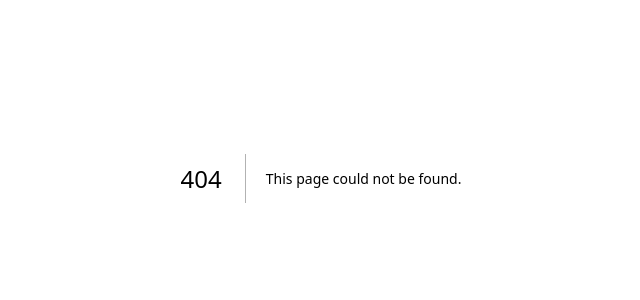
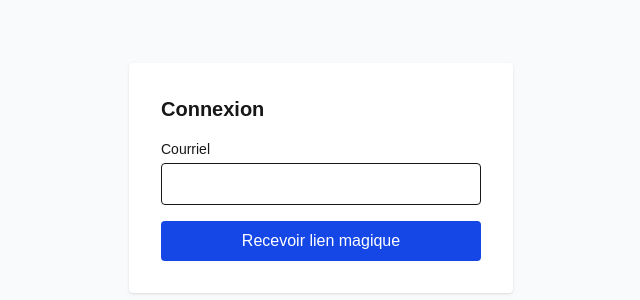
Before and after one commit to yannickvilleneuve-hash/lespachino, a Next.js app: page /login in a window 1280 px wide. Before the commit this address had no page. Shown: the part 222-522 px from the top of the page, without its empty margins (319-959 px from the left). Built offline with nearby package versions, Linux system fonts and the light colour scheme.

Commit message:
feat(auth): magic link login + protected dashboard

```diff
--- /dev/null
+++ b/app/auth/callback/route.ts
@@ -0,0 +1,14 @@
+import { createClient } from "@/lib/supabase/server";
+import { NextResponse, type NextRequest } from "next/server";
+
+export async function GET(request: NextRequest) {
+  const { searchParams, origin } = new URL(request.url);
+  const code = searchParams.get("code");
+
+  if (code) {
+    const supabase = await createClient();
+    const { error } = await supabase.auth.exchangeCodeForSession(code);
+    if (!error) return NextResponse.redirect(`${origin}/dashboard`);
+  }
+  return NextResponse.redirect(`${origin}/login?error=callback`);
+}
--- /dev/null
+++ b/app/auth/signout/route.ts
@@ -0,0 +1,8 @@
+import { createClient } from "@/lib/supabase/server";
+import { NextResponse, type NextRequest } from "next/server";
+
+export async function POST(request: NextRequest) {
+  const supabase = await createClient();
+  await supabase.auth.signOut();
+  return NextResponse.redirect(new URL("/login", request.url));
+}
--- /dev/null
+++ b/app/dashboard/page.tsx
@@ -0,0 +1,30 @@
+import { createClient } from "@/lib/supabase/server";
+import { redirect } from "next/navigation";
+
+export default async function DashboardPage() {
+  const supabase = await createClient();
+  const {
+    data: { user },
+  } = await supabase.auth.getUser();
+  if (!user) redirect("/login");
+
+  return (
+    <main className="min-h-screen p-8 bg-gray-50">
+      <header className="flex justify-between items-center mb-8">
+        <h1 className="text-2xl font-semibold">Camion Hino — Interne</h1>
+        <form action="/auth/signout" method="post">
+          <button
+            type="submit"
+            className="text-sm text-gray-600 hover:underline"
+          >
+            Déconnexion
+          </button>
+        </form>
+      </header>
+      <section className="bg-white p-6 rounded shadow">
+        <p className="text-sm text-gray-600">Connecté en tant que</p>
+        <p className="text-lg font-medium">{user.email}</p>
+      </section>
+    </main>
+  );
+}
--- /dev/null
+++ b/app/login/page.tsx
@@ -0,0 +1,63 @@
+"use client";
+
+import { useState } from "react";
+import { createClient } from "@/lib/supabase/client";
+
+export default function LoginPage() {
+  const [email, setEmail] = useState("");
+  const [status, setStatus] = useState<"idle" | "sending" | "sent" | "error">(
+    "idle",
+  );
+  const [err, setErr] = useState("");
+
+  async function onSubmit(e: React.FormEvent) {
+    e.preventDefault();
+    setStatus("sending");
+    const supabase = createClient();
+    const { error } = await supabase.auth.signInWithOtp({
+      email,
+      options: { emailRedirectTo: `${window.location.origin}/auth/callback` },
+    });
+    if (error) {
+      setErr(error.message);
+      setStatus("error");
+    } else {
+      setStatus("sent");
+    }
+  }
+
+  return (
+    <main className="min-h-screen flex items-center justify-center bg-gray-50">
+      <form
+        onSubmit={onSubmit}
+        className="bg-white p-8 rounded shadow w-full max-w-sm"
+      >
+        <h1 className="text-xl font-semibold mb-4">Connexion</h1>
+        <label className="block text-sm mb-1">Courriel</label>
+        <input
+          type="email"
+          required
+          value={email}
+          onChange={(e) => setEmail(e.target.value)}
+          className="w-full border rounded px-3 py-2 mb-4"
+          disabled={status === "sending"}
+        />
+        <button
+          type="submit"
+          disabled={status === "sending"}
+          className="w-full bg-blue-700 text-white py-2 rounded disabled:opacity-50"
+        >
+          {status === "sending" ? "Envoi..." : "Recevoir lien magique"}
+        </button>
+        {status === "sent" && (
+          <p className="text-green-700 text-sm mt-3">
+            Lien envoyé. Vérifie tes courriels.
+          </p>
+        )}
+        {status === "error" && (
+          <p className="text-red-600 text-sm mt-3">{err}</p>
+        )}
+      </form>
+    </main>
+  );
+}
--- /dev/null
+++ b/lib/supabase/client.ts
@@ -0,0 +1,8 @@
+import { createBrowserClient } from "@supabase/ssr";
+
+export function createClient() {
+  return createBrowserClient(
+    process.env.NEXT_PUBLIC_SUPABASE_URL!,
+    process.env.NEXT_PUBLIC_SUPABASE_ANON_KEY!,
+  );
+}
--- /dev/null
+++ b/lib/supabase/middleware.ts
@@ -0,0 +1,36 @@
+import { createServerClient } from "@supabase/ssr";
+import { NextResponse, type NextRequest } from "next/server";
+
+export async function updateSession(request: NextRequest) {
+  let response = NextResponse.next({ request });
+
+  const supabase = createServerClient(
+    process.env.NEXT_PUBLIC_SUPABASE_URL!,
+    process.env.NEXT_PUBLIC_SUPABASE_ANON_KEY!,
+    {
+      cookies: {
+        getAll: () => request.cookies.getAll(),
+        setAll: (items) => {
+          items.forEach(({ name, value }) => request.cookies.set(name, value));
+          response = NextResponse.next({ request });
+          items.forEach(({ name, value, options }) =>
+            response.cookies.set(name, value, options),
+          );
+        },
+      },
+    },
+  );
+
+  const {
+    data: { user },
+  } = await supabase.auth.getUser();
+  const needsAuth = request.nextUrl.pathname.startsWith("/dashboard");
+
+  if (needsAuth && !user) {
+    const url = request.nextUrl.clone();
+    url.pathname = "/login";
+    return NextResponse.redirect(url);
+  }
+
+  return response;
+}
--- /dev/null
+++ b/lib/supabase/server.ts
@@ -0,0 +1,24 @@
+import { createServerClient } from "@supabase/ssr";
+import { cookies } from "next/headers";
+
+export async function createClient() {
+  const cookieStore = await cookies();
+  return createServerClient(
+    process.env.NEXT_PUBLIC_SUPABASE_URL!,
+    process.env.NEXT_PUBLIC_SUPABASE_ANON_KEY!,
+    {
+      cookies: {
+        getAll: () => cookieStore.getAll(),
+        setAll: (items) => {
+          try {
+            items.forEach(({ name, value, options }) =>
+              cookieStore.set(name, value, options),
+            );
+          } catch {
+            // appelé depuis Server Component — ignorer
+          }
+        },
+      },
+    },
+  );
+}
--- /dev/null
+++ b/middleware.ts
@@ -0,0 +1,10 @@
+import { type NextRequest } from "next/server";
+import { updateSession } from "@/lib/supabase/middleware";
+
+export async function middleware(request: NextRequest) {
+  return updateSession(request);
+}
+
+export const config = {
+  matcher: ["/((?!_next/static|_next/image|favicon.ico).*)"],
+};
--- a/package.json
+++ b/package.json
@@ -12,6 +12,8 @@
     "test:watch": "vitest"
   },
   "dependencies": {
+    "@supabase/ssr": "^0.10.2",
+    "@supabase/supabase-js": "^2.104.0",
     "next": "16.2.4",
     "react": "19.2.4",
     "react-dom": "19.2.4"
```
Also changed, not shown: 1 other file (tests, documents, lock files or other folders).
